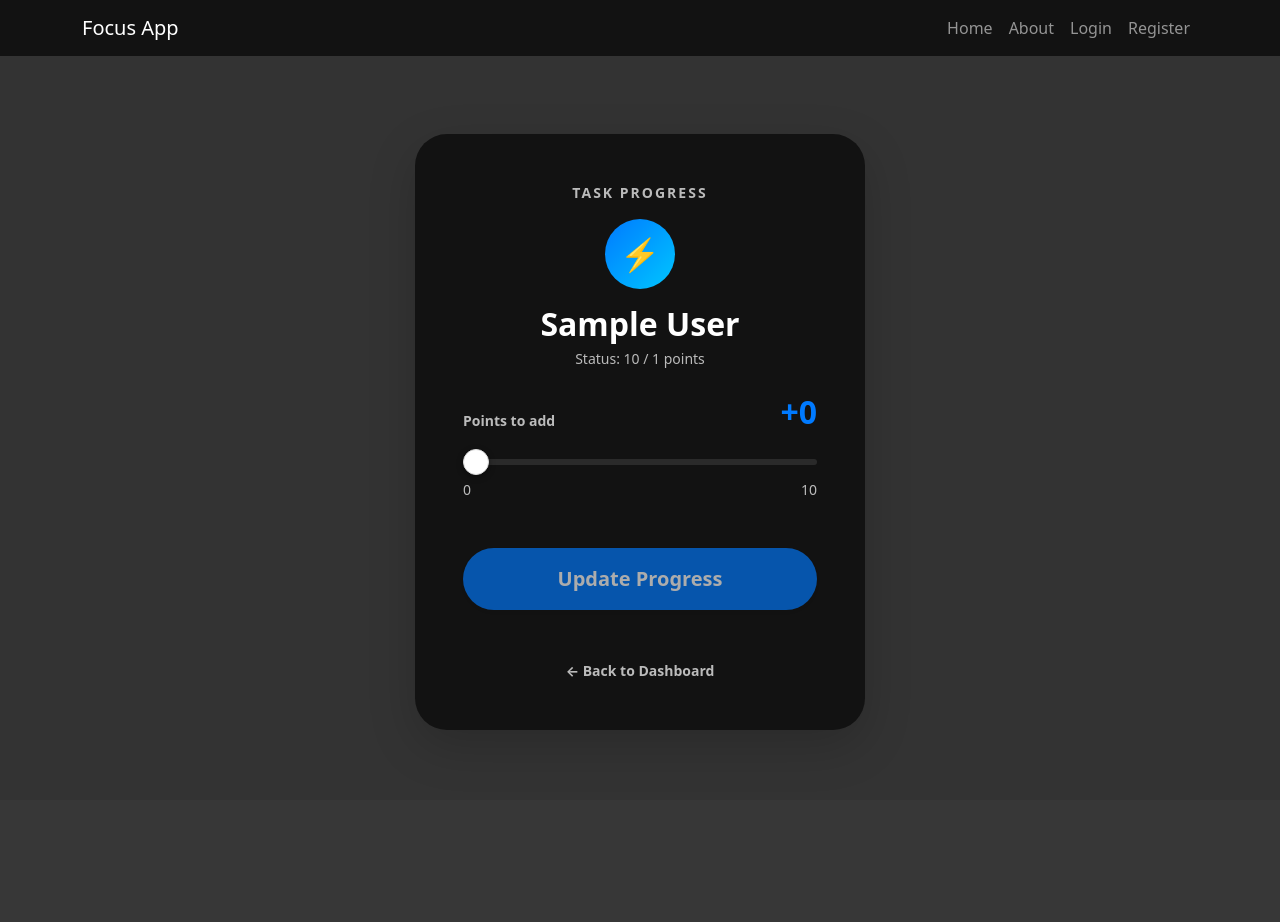
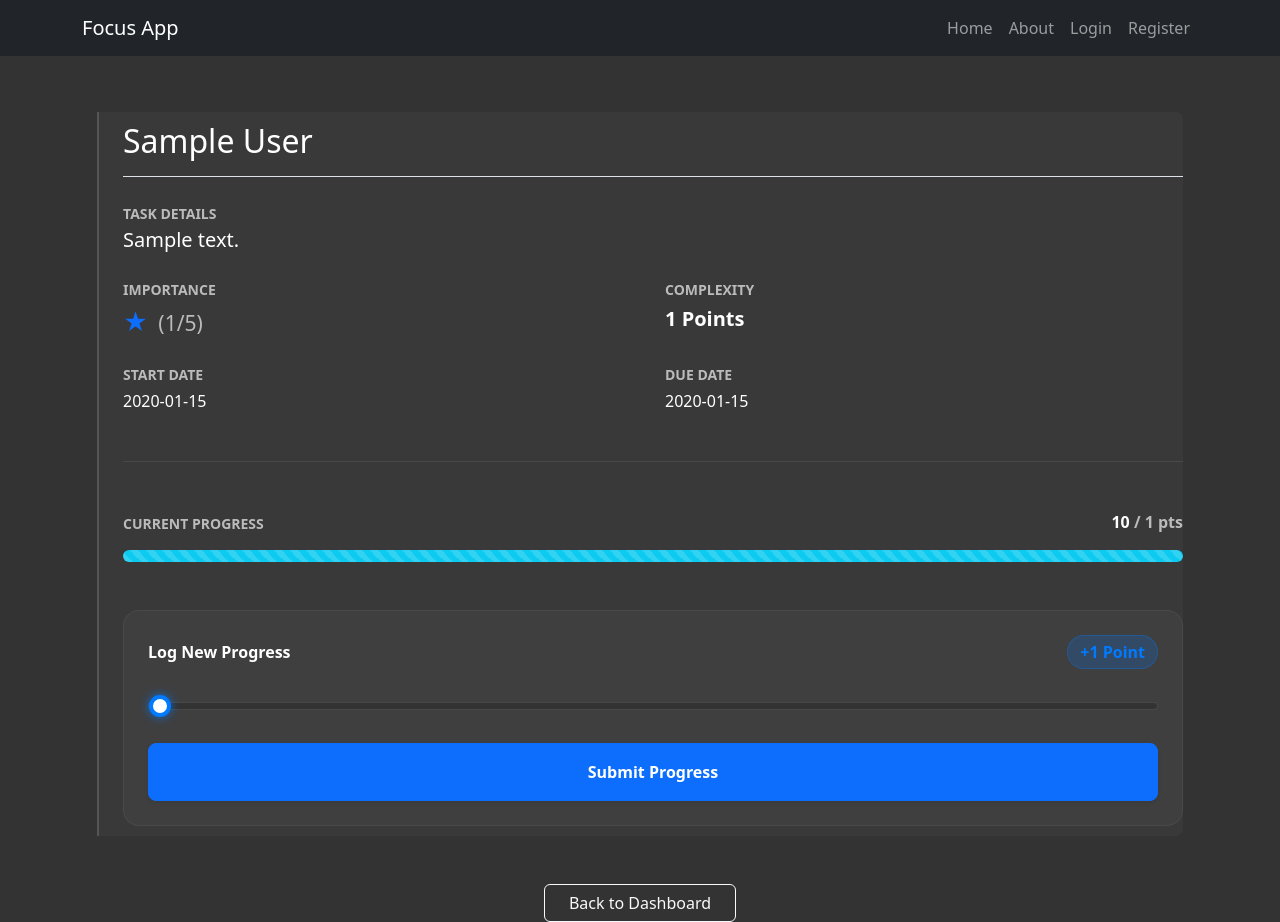
Before and after one commit to bztt282tbz-sys/focus_app, a Flask app: template templates/task_detail.html in a window 1280 px wide. Before the commit the page ends 730 px from the top, so only its background shows below. Run offline with Flask 3, Linux system fonts and the light colour scheme; tables that the repository leaves empty hold one stand-in row (values such as "Sample post"); the template is opened without the code that fills it: values that come from a table or form of the project are taken from there, most other values are stand-ins (such as "Sample title", 1, 10 or a date in 2020).

Commit message:
Finaly usable

```diff
--- a/static/css/style.css
+++ b/static/css/style.css
@@ -204,108 +204,57 @@ min-height: 50px;
         width: 75%;
     }
 }*/
-
-
-
-premium-slider {
+/* Premium Slider Refinement */
+.premium-slider {
     -webkit-appearance: none;
     appearance: none;
     width: 100%;
-    height: 4px;
-    background: #3d3d3f;
+    height: 8px;
     border-radius: 10px;
+    /* Track Background */
+    background: linear-gradient(to right, #007aff 0%, #333 0%);
+    background-color: #333;
     outline: none;
     cursor: pointer;
+    margin: 25px 0;
+    border: 1px solid rgba(255, 255, 255, 0.1);
 }
 
+/* Chrome/Safari Thumb */
 .premium-slider::-webkit-slider-thumb {
     -webkit-appearance: none;
     appearance: none;
-    width: 20px;
-    height: 20px;
+    width: 22px;
+    height: 22px;
     border-radius: 50%;
     background: #ffffff;
-    border: 1px solid #c7c7cc;
-    box-shadow: 0 3px 8px rgba(0,0,0,0.3);
-    transition: transform 0.15s ease-in-out;
+    border: 4px solid #007aff; /* Blue ring */
+    box-shadow: 0 0 10px rgba(0, 122, 255, 0.8);
+    transition: transform 0.2s ease, box-shadow 0.2s ease;
 }
 
+/* Firefox Thumb */
 .premium-slider::-moz-range-thumb {
-    width: 20px;
-    height: 20px;
+    width: 18px;
+    height: 18px;
     border-radius: 50%;
     background: #ffffff;
-    border: 1px solid #c7c7cc;
-    box-shadow: 0 3px 8px rgba(0,0,0,0.3);
-    transition: transform 0.15s ease-in-out;
+    border: 4px solid #007aff;
+    box-shadow: 0 0 10px rgba(0, 122, 255, 0.8);
+    transition: transform 0.2s ease;
 }
 
-.premium-slider:active::-webkit-slider-thumb {
-    transform: scale(1.2);
+/* Hover/Active states */
+.premium-slider:hover::-webkit-slider-thumb {
+    box-shadow: 0 0 20px rgba(0, 122, 255, 1);
+    transform: scale(1.1);
 }
 
-.premium-slider:active::-moz-range-thumb {
-    transform: scale(1.2);
+.points-display-badge {
+    background: rgba(0, 122, 255, 0.2);
+    color: #007aff;
+    padding: 4px 12px;
+    border-radius: 20px;
+    font-weight: bold;
+    border: 1px solid rgba(0, 122, 255, 0.3);
 }
-
-.bg-dark {
-        background-color: #121212 !important;
-    }
-
-    .ls-1 { letter-spacing: 1.5px; }
-
-    /* Custom Slider Styling to match Unknown.png */
-    .custom-slider {
-        -webkit-appearance: none;
-        width: 100%;
-        height: 8px;
-        border-radius: 10px;
-        background: #2a2a2a;
-        outline: none;
-        transition: opacity .2s;
-    }
-
-    .custom-slider::-webkit-slider-thumb {
-        -webkit-appearance: none;
-        appearance: none;
-        width: 24px;
-        height: 24px;
-        border-radius: 50%;
-        background: #ffffff;
-        cursor: pointer;
-        border: 4px solid #007aff;
-        box-shadow: 0 0 10px rgba(0,0,0,0.3);
-        transition: transform 0.1s ease-in-out;
-    }
-
-    .custom-slider::-webkit-slider-thumb:hover {
-        transform: scale(1.1);
-    }
-
-    .custom-slider::-moz-range-thumb {
-        width: 24px;
-        height: 24px;
-        border-radius: 50%;
-        background: #ffffff;
-        cursor: pointer;
-        border: 4px solid #007aff;
-        box-shadow: 0 0 10px rgba(0,0,0,0.3);
-    }
-
-    .transition-all {
-        transition: all 0.2s ease-in-out;
-    }
-
-    .btn-primary {
-        background-color: #007aff;
-        border-color: #007aff;
-    }
-
-    .btn-primary:hover:not(:disabled) {
-        background-color: #0063d1;
-        transform: translateY(-1px);
-    }
-
-    .text-primary {
-        color: #007aff !important;
-    }
--- a/templates/new_task.html
+++ b/templates/new_task.html
@@ -1,3 +1,4 @@
+
 {% extends "base.html" %}
 {% block content %}
 <div class="centered-content py-4">
--- a/templates/task_detail.html
+++ b/templates/task_detail.html
@@ -1,122 +1,170 @@
+<!DOCTYPE html>
+<html lang="en">
+<head>
+    <meta charset="UTF-8">
+    <meta name="viewport" content="width=device-width, initial-scale=1.0">
+    <title>{{ task.label }} - Details</title>
+    <style>
+        /* Premium Slider Styling */
+        .premium-slider {
+            -webkit-appearance: none;
+            appearance: none;
+            width: 100%;
+            height: 8px;
+            border-radius: 10px;
+            background: #333; /* Fallback */
+            outline: none;
+            cursor: pointer;
+            margin: 25px 0;
+            border: 1px solid rgba(255, 255, 255, 0.1);
+        }
+
+        .premium-slider::-webkit-slider-thumb {
+            -webkit-appearance: none;
+            appearance: none;
+            width: 22px;
+            height: 22px;
+            border-radius: 50%;
+            background: #ffffff;
+            border: 4px solid #007aff;
+            box-shadow: 0 0 10px rgba(0, 122, 255, 0.8);
+            transition: transform 0.2s ease, box-shadow 0.2s ease;
+        }
+
+        .premium-slider::-moz-range-thumb {
+            width: 18px;
+            height: 18px;
+            border-radius: 50%;
+            background: #ffffff;
+            border: 4px solid #007aff;
+            box-shadow: 0 0 10px rgba(0, 122, 255, 0.8);
+            transition: transform 0.2s ease;
+        }
+
+        .premium-slider:active::-webkit-slider-thumb {
+            transform: scale(1.2);
+        }
+
+        .points-display-badge {
+            background: rgba(0, 122, 255, 0.2);
+            color: #007aff;
+            padding: 4px 12px;
+            border-radius: 20px;
+            font-weight: bold;
+            border: 1px solid rgba(0, 122, 255, 0.3);
+        }
+
+        /* Support for the "Fill" effect on the left side of the thumb */
+        .premium-slider {
+            background: linear-gradient(to right, #007aff 0%, #333 0%);
+        }
+    </style>
+</head>
+<body>
     {% extends "base.html" %}
-
     {% block content %}
     <div class="centered-content">
-    <div class="card border-0 shadow-lg bg-dark text-white rounded-5 overflow-hidden" style="width: 100%; max-width: 450px;">
-        <div class="card-body p-5 text-center">
+        <div class="content-body text-start">
+            <div class="feature-item mb-4">
+                <h2 class="text-white border-bottom pb-3 mb-4">{{ task.label }}</h2>
+
                 <div class="mb-4">
-                <p class="text-uppercase fw-bold text-muted small ls-1 mb-3" style="letter-spacing: 2px;">Task Progress</p>
-                <div class="d-inline-flex align-items-center justify-content-center rounded-circle mb-3" style="width: 70px; height: 70px; background: linear-gradient(135deg, #007aff, #00c6ff);">
-                    <span class="h2 mb-0">⚡</span>
+                    <label class="text-muted small text-uppercase fw-bold ls-1">Task Details</label>
+                    <p class="text-white fs-5">{{ task.comment or 'No description provided.' }}</p>
                 </div>
-                <h2 class="fw-bold mb-1">{{ task.label }}</h2>
-                <p class="text-muted small">Status: {{ completed_points }} / {{ task.complexity }} points</p>
+
+                <div class="row g-4 mb-4">
+                    <div class="col-6">
+                        <label class="text-muted small text-uppercase fw-bold ls-1 d-block mb-1">Importance</label>
+                        <div class="text-primary fs-4">
+                            {% for i in range(task.importance) %}★{% endfor %}
+                            <span class="text-muted small ms-1">({{ task.importance }}/5)</span>
+                        </div>
+                    </div>
+                    <div class="col-6">
+                        <label class="text-muted small text-uppercase fw-bold ls-1 d-block mb-1">Complexity</label>
+                        <p class="text-white fw-bold fs-5 mb-0">{{ task.complexity }} Points</p>
+                    </div>
+                </div>
+
+                <div class="row g-4 mb-4">
+                    <div class="col-6">
+                        <label class="text-muted small text-uppercase fw-bold ls-1 d-block mb-1">Start Date</label>
+                        <p class="text-white mb-0">{{ task.date_start.strftime('%Y-%m-%d') }}</p>
+                    </div>
+                    <div class="col-6">
+                        <label class="text-muted small text-uppercase fw-bold ls-1 d-block mb-1">Due Date</label>
+                        <p class="text-white mb-0">{{ task.date_due.strftime('%Y-%m-%d') if task.date_due else 'Flexible' }}</p>
+                    </div>
+                </div>
+
+                <hr class="my-5 border-secondary opacity-25">
+
+                <div class="progress-section">
+                    <div class="d-flex justify-content-between align-items-end mb-3">
+                        <label class="text-muted small text-uppercase fw-bold ls-1">Current Progress</label>
+                        <span class="text-white fw-bold">{{ completed_points }} <span class="text-muted">/ {{ task.complexity }} pts</span></span>
+                    </div>
+                    <div class="progress bg-dark mb-5" style="height: 12px; border-radius: 10px;">
+                        <div class="progress-bar progress-bar-striped progress-bar-animated bg-info"
+                             role="progressbar"
+                             style="width: {{ (completed_points / task.complexity * 100)|round|int }}%">
+                        </div>
                     </div>
 
                     {% if remaining_points > 0 %}
-            <form action="{{ url_for('log_task_progress', task_id=task.id) }}" method="POST">
-                <div class="mb-5 mt-4 text-start">
-                    <div class="d-flex justify-content-between align-items-end mb-3">
-                        <label class="form-label fw-bold text-muted mb-0 small">Points to add</label>
-                        <span id="points-display" class="h2 fw-bold text-info mb-0" style="color: #007aff !important;">+0</span>
+                    <form action="{{ url_for('log_task_progress', task_id=task.id) }}" method="POST" class="mt-4 p-4 rounded-4" style="background: rgba(255,255,255,0.03); border: 1px solid rgba(255,255,255,0.05);">
+                        <div class="d-flex justify-content-between align-items-center mb-2">
+                            <label class="text-white fw-bold">Log New Progress</label>
+                            <span class="points-display-badge">+<span id="points-display">1</span> Point</span>
                         </div>
-
                         <input type="range"
-                           class="premium-slider-custom"
+                               class="premium-slider"
                                id="points-slider"
                                name="points"
-                           min="0"
+                               min="1"
                                max="{{ remaining_points }}"
-                           value="0">
-
-                    <div class="d-flex justify-content-between mt-2 text-muted small fw-medium">
-                        <span>0</span>
-                        <span>{{ remaining_points }}</span>
+                               value="1">
+                        <button type="submit" class="btn btn-primary w-100 fw-bold py-3 mt-2 rounded-3 shadow-sm">Submit Progress</button>
+                    </form>
+                    {% else %}
+                    <div class="alert alert-success text-center fw-bold rounded-3">
+                        ✓ This task is fully completed!
+                    </div>
+                    {% endif %}
                 </div>
             </div>
 
-                <button type="submit" id="submit-btn" class="btn btn-primary btn-lg w-100 rounded-pill py-3 fw-bold shadow-sm" style="background-color: #007aff; border: none;" disabled>
-                    Update Progress
-                </button>
-            </form>
-            {% else %}
-            <div class="p-4 rounded-4 bg-dark-subtle text-center border border-success border-opacity-25 mt-4">
-                <div class="h5 mb-1 text-success fw-bold">✓ Task Completed</div>
-                <p class="text-muted small mb-0">Well done! You've achieved your goal.</p>
-            </div>
-            {% endif %}
-
-            <div class="mt-5">
-                <a href="{{ url_for('dashboard') }}" class="text-decoration-none text-muted fw-bold small">
-                    ← Back to Dashboard
-                </a>
+            <div class="actions mt-5 text-center">
+                <a href="{{ url_for('dashboard') }}" class="btn btn-outline-light px-4">Back to Dashboard</a>
             </div>
         </div>
     </div>
-</div>
-
-<style>
-    .bg-dark {
-        background-color: #121212 !important;
-    }
-
-    /* Custom Slider Implementation to match Unknown.png */
-    .premium-slider-custom {
-        -webkit-appearance: none;
-        appearance: none;
-        width: 100%;
-        height: 6px;
-        border-radius: 10px;
-        background: #2a2a2a;
-        outline: none;
-        cursor: pointer;
-    }
-
-    .premium-slider-custom::-webkit-slider-thumb {
-        -webkit-appearance: none;
-        appearance: none;
-        width: 26px;
-        height: 26px;
-        border-radius: 50%;
-        background: #ffffff;
-        border: 1px solid #ddd;
-        box-shadow: 0 2px 6px rgba(0,0,0,0.4);
-    }
-
-    .premium-slider-custom::-moz-range-thumb {
-        width: 26px;
-        height: 26px;
-        border-radius: 50%;
-        background: #ffffff;
-        border: 1px solid #ddd;
-        box-shadow: 0 2px 6px rgba(0,0,0,0.4);
-    }
-</style>
 
     <script nonce="{{ csp_nonce() }}">
     document.addEventListener('DOMContentLoaded', function() {
         const slider = document.getElementById('points-slider');
         const display = document.getElementById('points-display');
-    const btn = document.getElementById('submit-btn');
 
         function updateSlider() {
             if (!slider) return;
+            const val = slider.value;
+            const min = slider.min ? slider.min : 0;
+            const max = slider.max ? slider.max : 100;
+            const newVal = Number(((val - min) * 100) / (max - min));
 
-        const val = parseInt(slider.value);
-        const max = parseInt(slider.max) || 1;
-        const percentage = (val / max) * 100;
+            if (display) display.textContent = val;
 
-        // Fills the left side with blue (#007aff) to match reference image
-        slider.style.background = `linear-gradient(to right, #007aff 0%, #007aff ${percentage}%, #2a2a2a ${percentage}%, #2a2a2a 100%)`;
-
-        display.innerText = '+' + val;
-        btn.disabled = (val === 0);
+            // Updates the blue fill effect
+            slider.style.background = `linear-gradient(to right, #007aff ${newVal}%, #333 ${newVal}%)`;
         }
 
         if (slider) {
             slider.addEventListener('input', updateSlider);
-        updateSlider();
+            updateSlider(); // Initial call to set background on load
         }
     });
     </script>
     {% endblock %}
+</body>
+</html>
```
Lines whose indentation alone changed are shown as unchanged.
